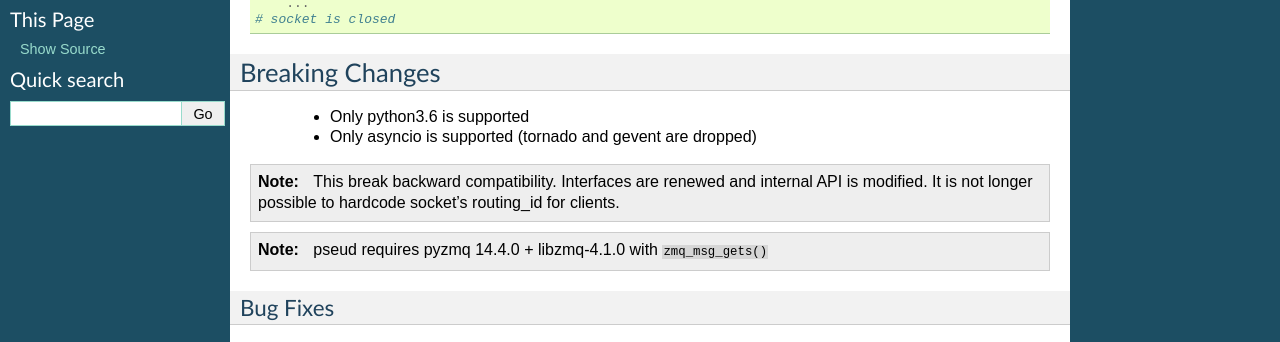
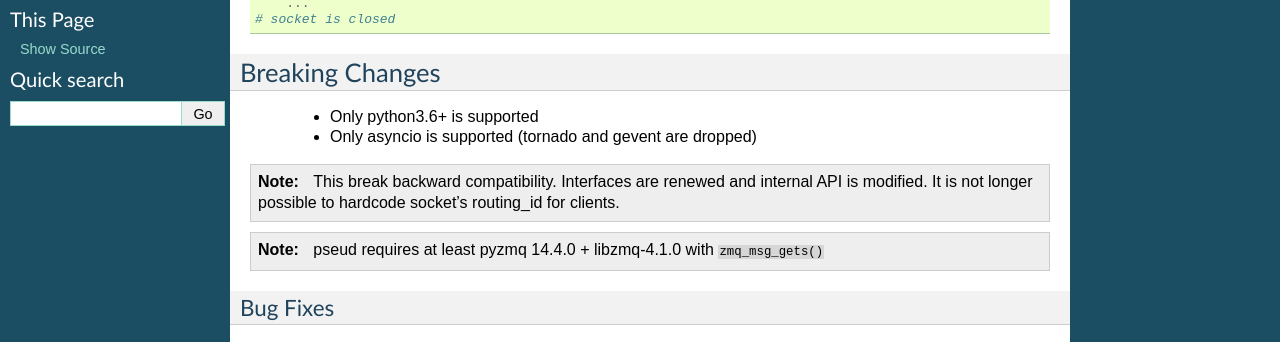
Before and after one commit to ticosax/pseud, a Sphinx documentation site: the page built from docs/source/changelog.rst, in a window 1280 px wide. Shown: the part 343-685 px from the top of the page. Built offline with Sphinx 7.4.7, drawn with Linux system fonts in a browser that asks for light colours.

Commit message:
improve the changelog

```diff
--- a/docs/source/changelog.rst
+++ b/docs/source/changelog.rst
@@ -23,7 +23,7 @@ ________
 
 Breaking Changes
 ----------------
-    - Only python3.6 is supported
+    - Only python3.6+ is supported
     - Only asyncio is supported (tornado and gevent are dropped)
 
 .. note::
@@ -34,7 +34,7 @@ Breaking Changes
 
 .. note::
 
-    pseud requires pyzmq 14.4.0 + libzmq-4.1.0 with ``zmq_msg_gets()``
+    pseud requires at least pyzmq 14.4.0 + libzmq-4.1.0 with ``zmq_msg_gets()``
 
 Bug Fixes
 _________
```
